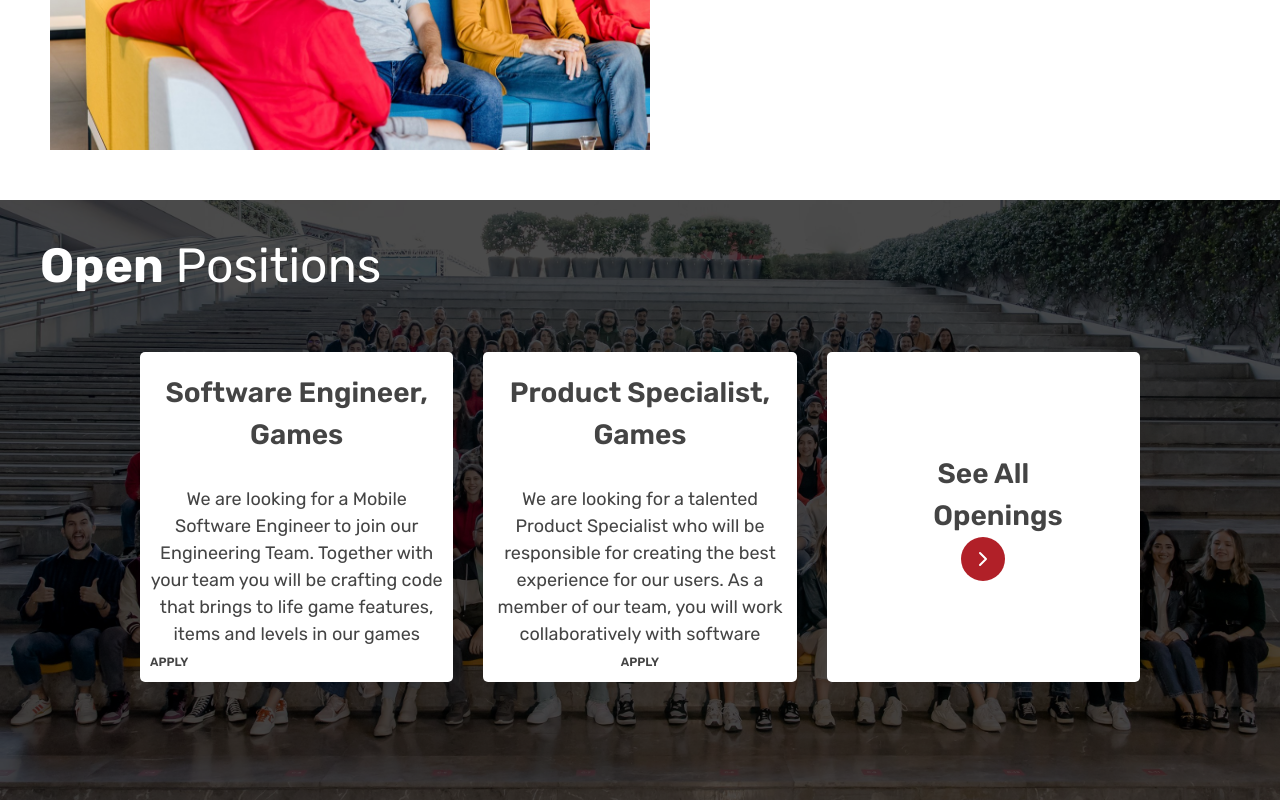
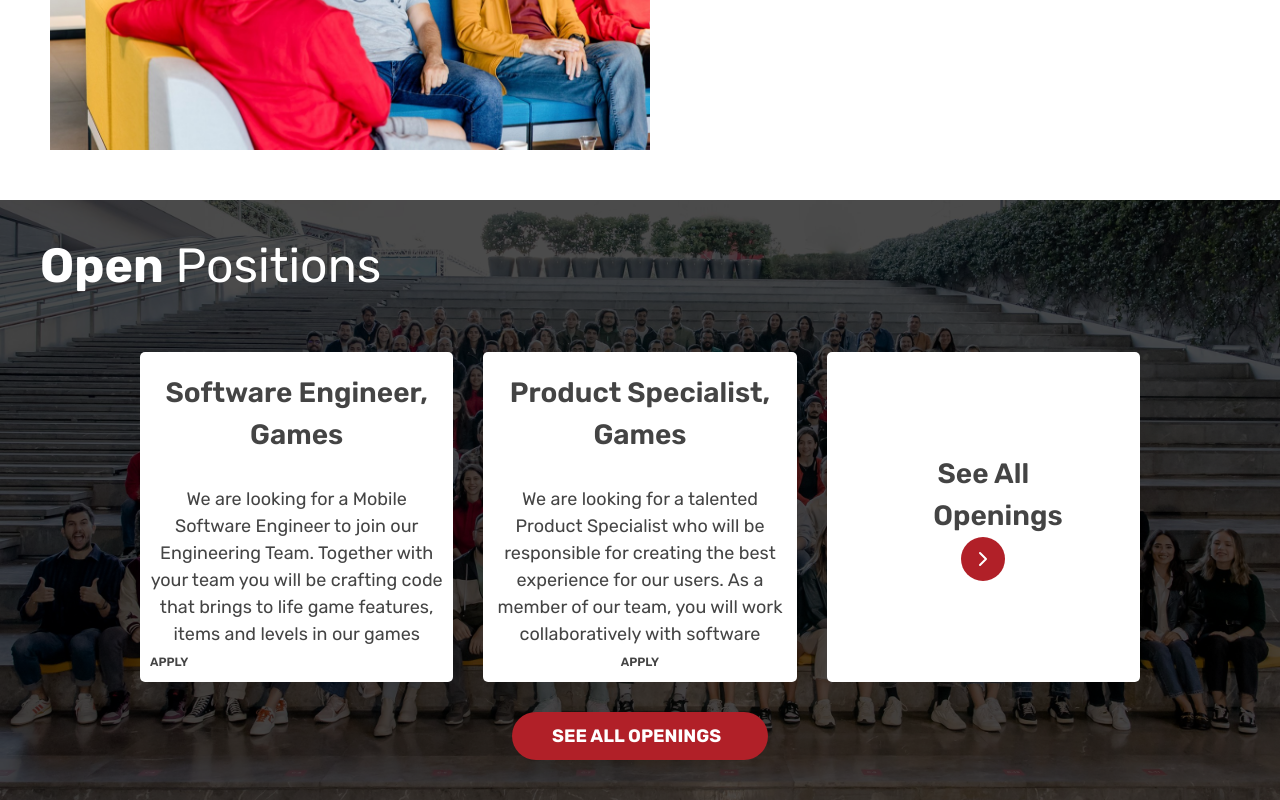
Before and after one commit to Intellect-Play/BgaiWebsite, a Next.js app: page /home in a window 1280 px wide. Shown: the part 1442-2242 px from the top of the page. Built offline with nearby package versions, Linux system fonts and the light colour scheme.

Commit message:
chore: See All Openings button

```diff
--- a/app/_featured/Sidebar/Sidebar.tsx
+++ b/app/_featured/Sidebar/Sidebar.tsx
@@ -43,7 +43,7 @@ const Sidebar = () => {
           dispatch(setSidebarOpen(false));
         }
       }}
-      className="fixed top-0 right-[0] z-10 h-full w-[350px] bg-[#212325] flex flex-col justify-between pointer-events-auto"
+      className="fixed top-0 right-[0] z-[100] h-full w-[350px] bg-[#212325] flex flex-col justify-between pointer-events-auto"
     >
       <div>
         <div className="flex justify-between pt-[10px] px-[20px]">
--- a/app/home/PositionsSection/PositionsSection.tsx
+++ b/app/home/PositionsSection/PositionsSection.tsx
@@ -3,6 +3,7 @@ import { Swiper, SwiperSlide } from "swiper/react";
 import "swiper/css";
 import "swiper/css/pagination";
 import { ChevronRight } from "lucide-react";
+import CustomButton from "@/app/_components/CustomButton";
 
 interface PositionsSectionProps {
   backgroundImage?: string;
@@ -105,6 +106,16 @@ const PositionsSection: React.FC<PositionsSectionProps> = ({
             </SwiperSlide>
           </Swiper>
         </div>
+
+        <div className="flex justify-center items-center mt-[30px]">
+          <CustomButton
+            title="SEE ALL OPENINGS"
+            icon={<ChevronRight size={20} />}
+            width="16rem"
+            expandedWidth="16.5rem"
+            height="3rem"
+          />
+        </div>
       </div>
     </div>
   );
```
